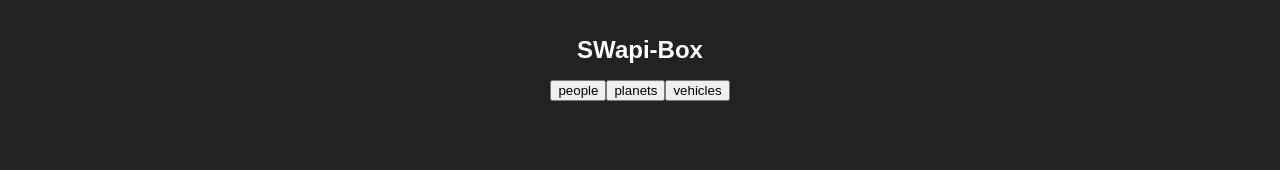
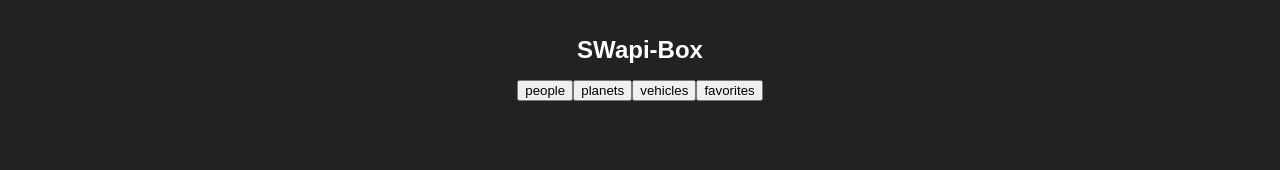
Before and after one commit to Awiedenman/swapi-box2, a React (Create React App) app: page / in a window 1280 px wide. Shown: the top 170 px of the page. Built offline with nearby package versions, Linux system fonts and the light colour scheme; no server answers.

Commit message:
Change logic to setCategory to not fetch if the category is films

```diff
--- a/src/App/App.js
+++ b/src/App/App.js
@@ -23,8 +23,10 @@ class App extends Component {
     // console.log(name)
     await this.setState({ category: name});
     // console.log(this.state);
-    const categoryData = await starWarsData(name);
-    await this.setState({ [name] : [...categoryData], openingFilmScroll : {}});
+    if (this.state.category !== 'favorites'){
+      const categoryData = await starWarsData(name);
+      await this.setState({ [name] : [...categoryData], openingFilmScroll : {}});
+    }
   }
 
 
--- a/src/ButtonContainer/ButtonContainer.js
+++ b/src/ButtonContainer/ButtonContainer.js
@@ -17,6 +17,10 @@ export const ButtonContainer = ( { setCategory  } ) => {
         name='vehicles'
         setCategory ={ setCategory  }
       />
+      <Button
+        name='favorites'
+        setCategory ={ setCategory  }
+      />
     </div>
   );
 };
```
